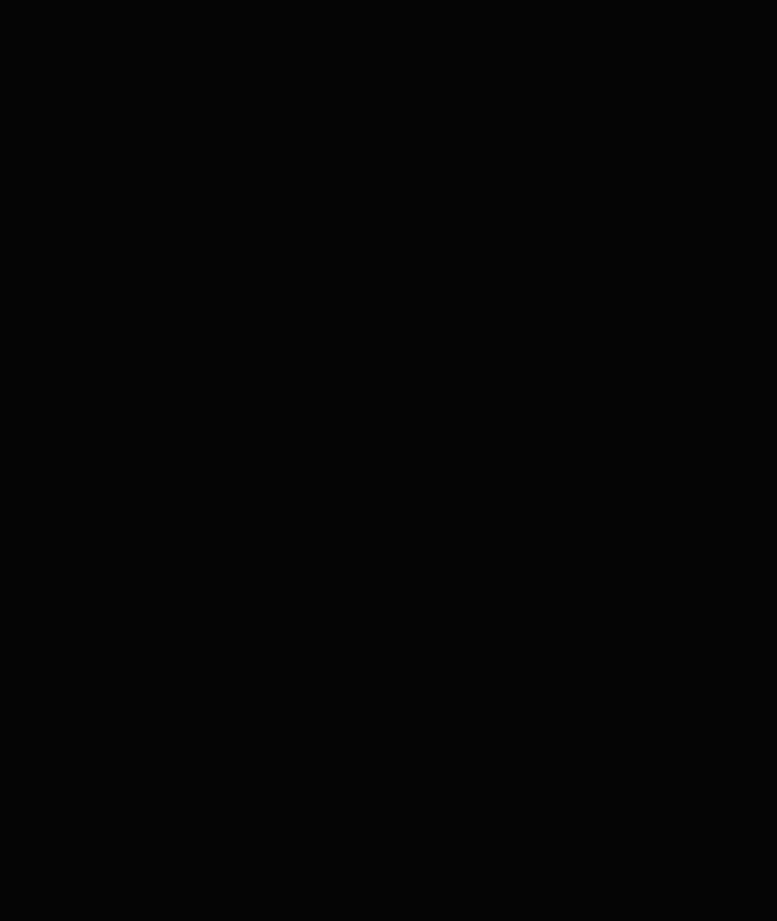
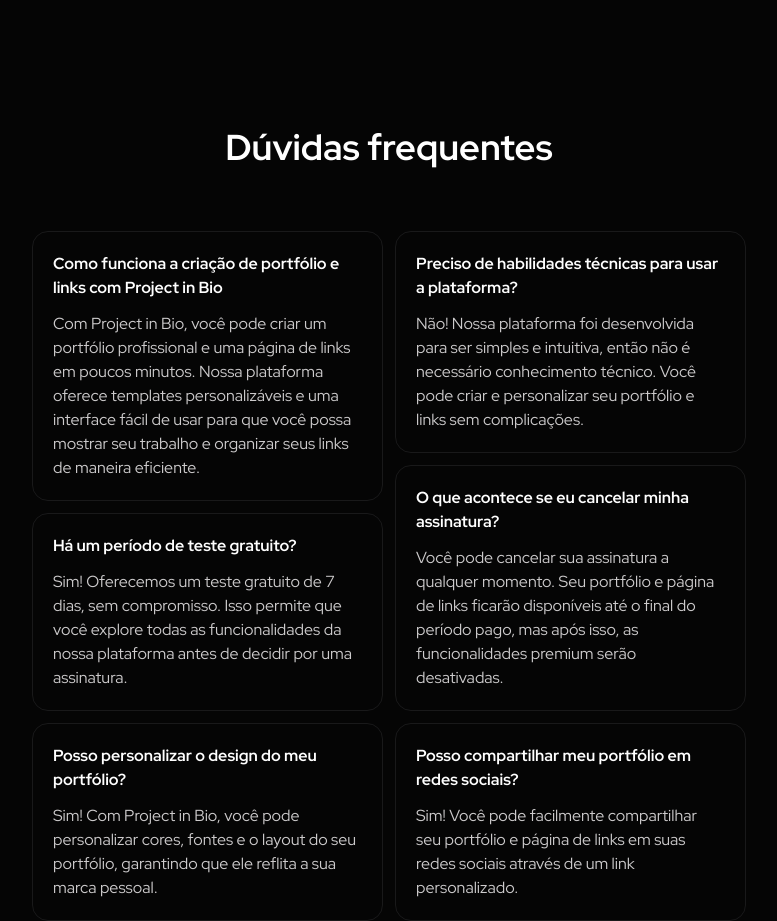
Before and after one commit to programadorce/projectinbio, a Next.js app: page / in a window 1280 px wide. Shown: the part 2280-3201 px from the top of the page, without its empty margins (251-1028 px from the left). Before the commit the page ends 2407 px from the top, so only its background shows below. Built offline with nearby package versions, Linux system fonts and the light colour scheme.

Commit message:
Finalizando a Landing Page

```diff
--- /dev/null
+++ b/app/components/landing-page/Faq.tsx
@@ -0,0 +1,74 @@
+const faqItems = [
+    {
+        title: "Como funciona a criação de portfólio e links com Project in Bio",
+        description:
+            "Com Project in Bio, você pode criar um portfólio profissional e uma página de links em poucos minutos. Nossa plataforma oferece templates personalizáveis e uma interface fácil de usar para que você possa mostrar seu trabalho e organizar seus links de maneira eficiente.",
+    },
+    {
+        title: "Há um período de teste gratuito?",
+        description:
+            "Sim! Oferecemos um teste gratuito de 7 dias, sem compromisso. Isso permite que você explore todas as funcionalidades da nossa plataforma antes de decidir por uma assinatura.",
+    },
+    {
+        title: "Posso personalizar o design do meu portfólio?",
+        description:
+            "Sim! Com Project in Bio, você pode personalizar cores, fontes e o layout do seu portfólio, garantindo que ele reflita a sua marca pessoal.",
+    },
+    {
+        title: "Preciso de habilidades técnicas para usar a plataforma?",
+        description:
+            "Não! Nossa plataforma foi desenvolvida para ser simples e intuitiva, então não é necessário conhecimento técnico. Você pode criar e personalizar seu portfólio e links sem complicações.",
+    },
+    {
+        title: "O que acontece se eu cancelar minha assinatura?",
+        description:
+            "Você pode cancelar sua assinatura a qualquer momento. Seu portfólio e página de links ficarão disponíveis até o final do período pago, mas após isso, as funcionalidades premium serão desativadas.",
+    },
+    {
+        title: "Posso compartilhar meu portfólio em redes sociais?",
+        description:
+            "Sim! Você pode facilmente compartilhar seu portfólio e página de links em suas redes sociais através de um link personalizado.",
+    },
+];
+export default function Faq() {
+    return (
+        <div className="flex flex-col items-center gap-16">
+            <h3 className="text-4xl font-bold text-white">Dúvidas frequentes</h3>
+            <div className="flex gap-3">
+                <div className="flex flex-col gap-3 ">
+                    {faqItems.slice(0, Math.ceil(faqItems.length / 2)).map((item, index) => (
+                        <FAQItem
+                            key={index}
+                            title={item.title}
+                            description={item.description}
+                        />
+                    ))}
+                </div>
+                <div className="flex flex-col gap-3">
+                    {faqItems.slice(Math.ceil(faqItems.length / 2)).map((item, index) => (
+                        <FAQItem
+                            key={index}
+                            title={item.title}
+                            description={item.description}
+                        />
+                    ))}
+                </div>
+            </div>
+        </div>
+    )
+}
+
+function FAQItem({
+    title,
+    description,
+}: {
+    title: string;
+    description: string;
+}) {
+    return (
+        <div className="w-[351px] h-min flex flex-col gap-3 p-5 rounded-2xl border border-border-primary bg-background-primary">
+            <p className="font-bold text-white">{title}</p>
+            <p className="text-content-body">{description}</p>
+        </div>
+    )
+}
--- a/app/page.tsx
+++ b/app/page.tsx
@@ -3,6 +3,7 @@
 import Header from "./components/landing-page/Header";
 import VideoExplanation from "./components/landing-page/VideoExplanation";
 import Pricing from "./components/landing-page/Pricing";
+import Faq from "./components/landing-page/Faq";
 
 export default function Home() {
   return (
@@ -11,6 +12,7 @@
       <Hero />
       <VideoExplanation />
       <Pricing />
+      <Faq />
     </div>
   );
 }
```
